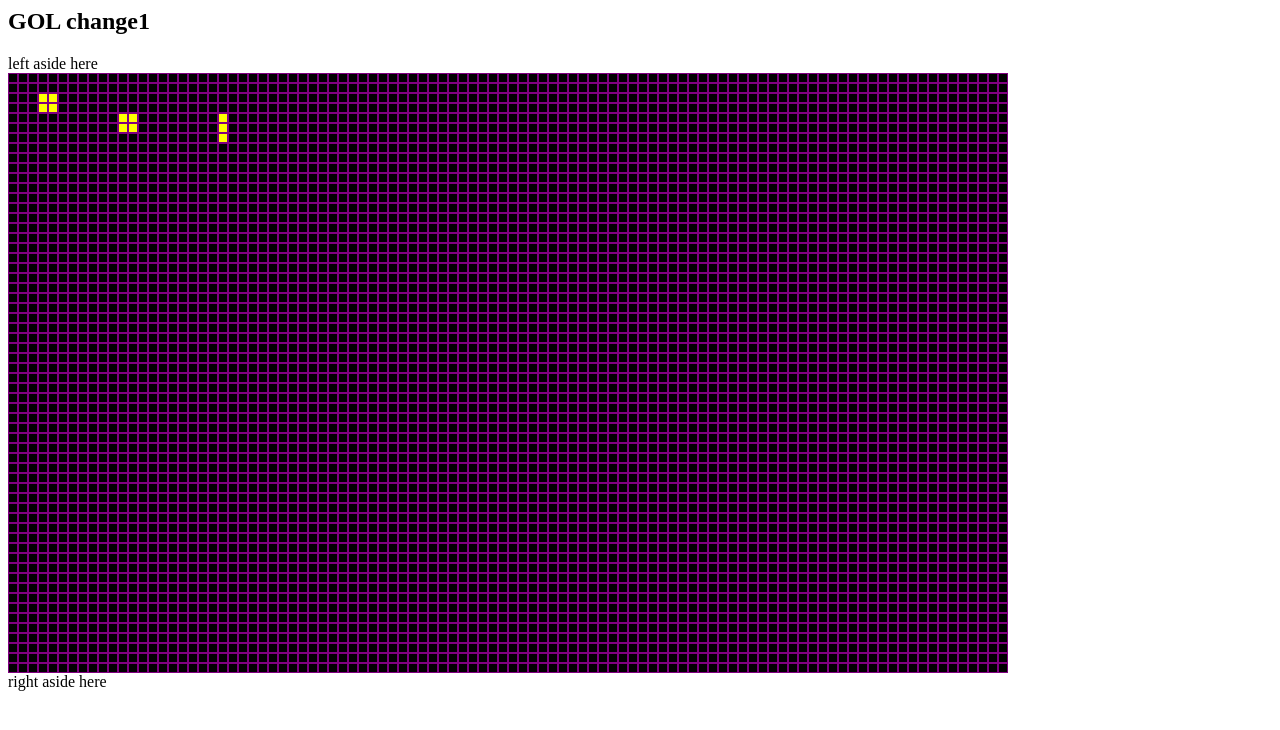
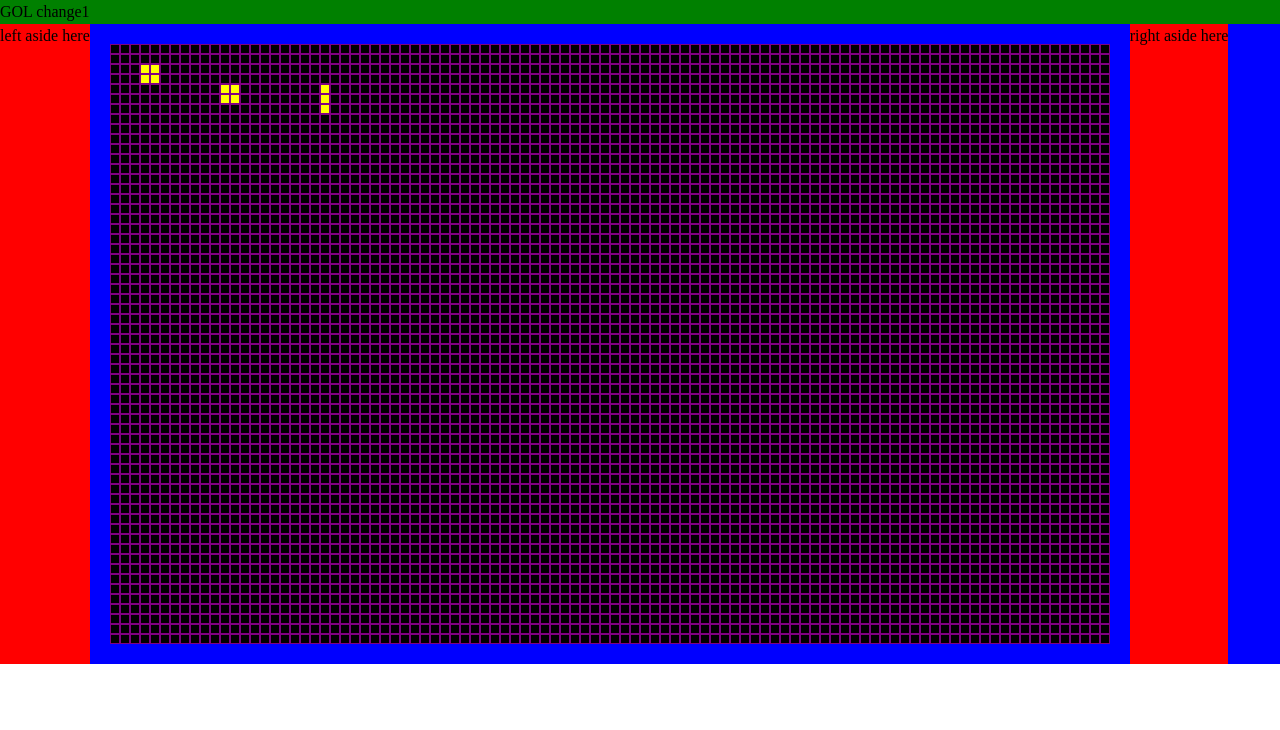
Before and after one commit to hereserin/GOL, a plain HTML site: page gol.html in a window 1280 px wide. Drawn offline with Linux system fonts and the light colour scheme.

Commit message:
Work on styling

```diff
--- a/css/main_style.css
+++ b/css/main_style.css
@@ -1,15 +1,39 @@
+html, body, div, span, h1, h2, h3, h4, a, ol, ul, li, form, label, article, aside, figure, figcaption, footer, header, nav {
+  margin: 0;
+  padding: 0;
+  border: 0;
+  font-size: 100%;
+  font: inherit;
+  vertical-align: baseline;
+}
+
+body {
+  line-height: 1.5;
+}
+
+ol, ul {
+  list-style: none;
+}
 
 
 .main-area {
+  background-color: blue;
+}
+
+.middle-area {
   display: flex;
 }
 
+/* .aside {
+  background-color: red;
+} */
+
 .left-aside {
-  background-color: blue;
+  background-color: red;
 }
 
 .right-aside {
-  background-color: blue;
+  background-color: red;
 }
 
 .canvas-grid {
--- a/gol.html
+++ b/gol.html
@@ -4,15 +4,19 @@
     <!-- <script type="application/javascript" src="cell.js"></script>
     <script type="application/javascript" src="grid.js"></script>
     <script type="application/javascript" src="random.js"></script> -->
+    <link rel="stylesheet" href="./css/main_style.css" type="text/css"/>
     <script type="application/javascript" src="dist/bundle.js"></script>
   </head>
 
   <body>
+    <main class='main-area'>
+
       <div class="top-part">
         <h2>GOL change1</h2>
       </div>
-    <main class='main-area'>
-    <aside class="left-aside">
+
+      <ul class='middle-area'>
+        <aside class="left-aside aside">
           left aside here
         </aside>
 
@@ -20,9 +24,12 @@
           <canvas class='canvas-grid' id="mycanvas"></canvas>
         </div>
 
-    <aside class="right-aside">
+        <aside class="right-aside aside">
           right aside here
         </aside>
+      </ul>
+
     </main>
   </body>
+
 </html>
```
Lines whose indentation alone changed are shown as unchanged.
